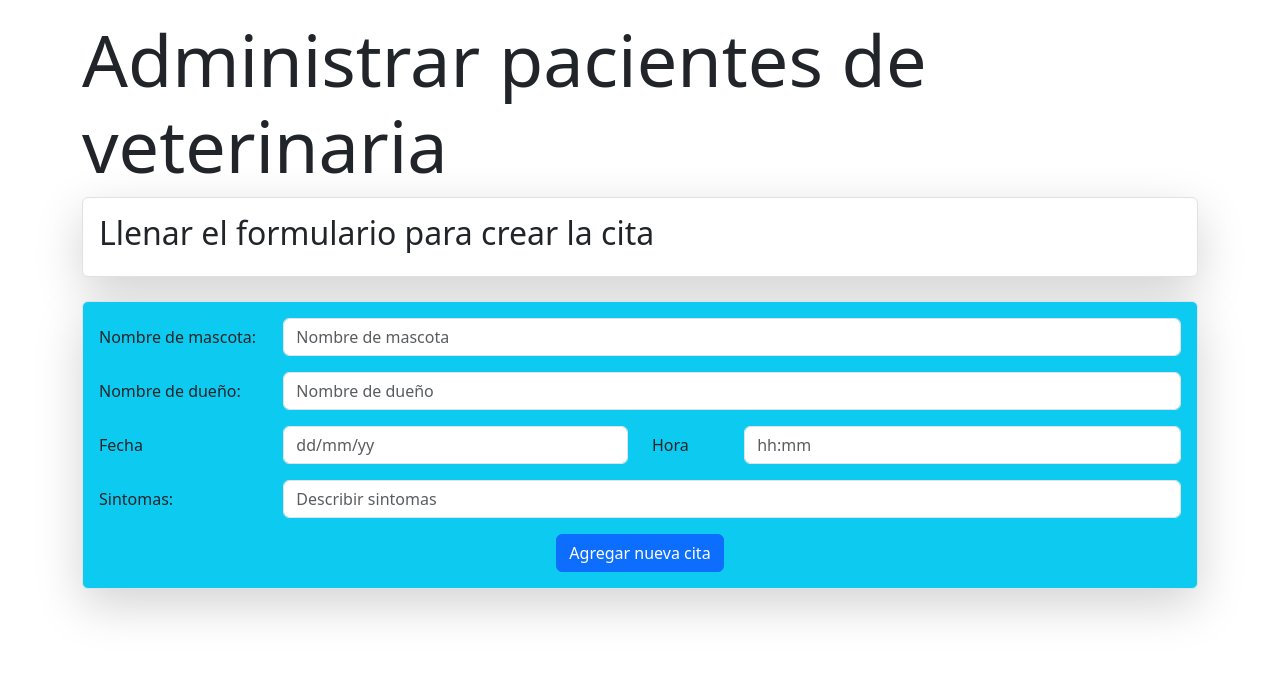
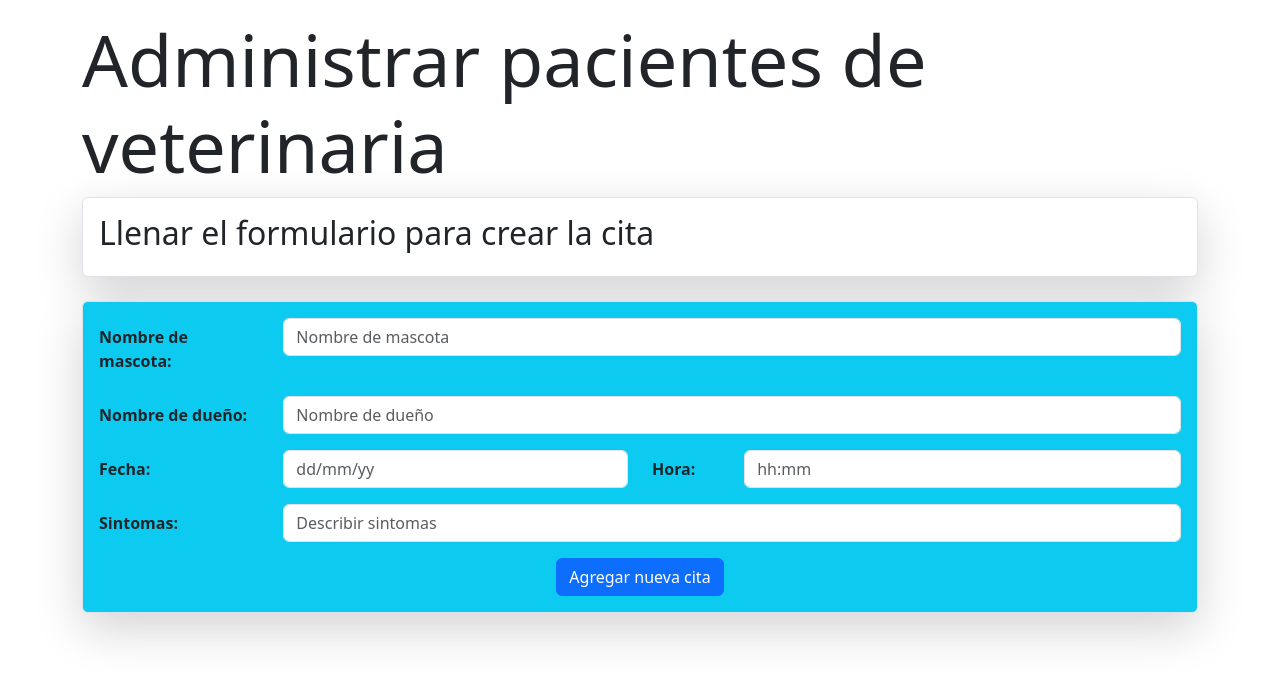
Before and after one commit to julianDev94/citasVeterinaria, a React (Vite) app: page / in a window 1280 px wide. Shown: the top 680 px of the page. Built offline with nearby package versions, Linux system fonts and the light colour scheme.

Commit message:
agrego un fw-bold a los labels

```diff
--- a/src/components/FormularioVeterinaria.jsx
+++ b/src/components/FormularioVeterinaria.jsx
@@ -9,7 +9,7 @@ const FormularioVeterinaria = () => {
       </div>
       <Form className="border shadow-lg p-3 rounded bg-info">
       <Form.Group as={Row} className="mb-3" controlId="formPlaintextEmail">
-        <Form.Label column sm="2">
+        <Form.Label column sm="2" className=" fw-bold">
           Nombre de mascota:
         </Form.Label>
         <Col sm="10">
@@ -17,7 +17,7 @@ const FormularioVeterinaria = () => {
         </Col>
       </Form.Group>
       <Form.Group as={Row} className="mb-3" controlId="formPlaintextEmail">
-        <Form.Label column sm="2">
+        <Form.Label column sm="2" className=" fw-bold">
           Nombre de dueño:
         </Form.Label>
         <Col sm="10">
@@ -25,21 +25,21 @@ const FormularioVeterinaria = () => {
         </Col>
       </Form.Group>
       <Form.Group as={Row} className="mb-3 d-flex" controlId="formPlaintextPassword">
-        <Form.Label column sm="2">
-          Fecha
+        <Form.Label column sm="2" className=" fw-bold">
+          Fecha:
         </Form.Label>
         <Col sm="4">
           <Form.Control type="password" placeholder="dd/mm/yy" />
         </Col>
-        <Form.Label column sm="1">
-          Hora
+        <Form.Label column sm="1" className=" fw-bold">
+          Hora:
         </Form.Label>
         <Col sm="5">
           <Form.Control type="password" placeholder="hh:mm" />
         </Col>
       </Form.Group>
       <Form.Group as={Row} className="mb-3" controlId="formPlaintextEmail">
-        <Form.Label column sm="2">
+        <Form.Label column sm="2" className=" fw-bold">
           Sintomas:
         </Form.Label>
         <Col sm="10">
```
